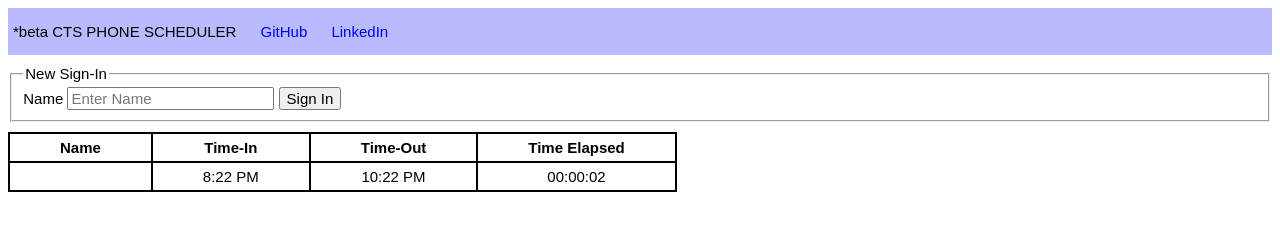
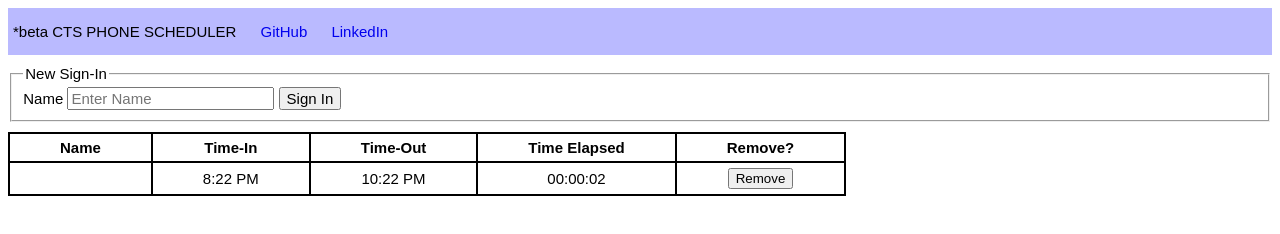
Before and after one commit to franklant/ctsphonescheduler, a website: page index.html in a window 1280 px wide. Both pictures are taken after a click on the button "Sign In". Drawn offline with nearby package versions, Linux system fonts and the light colour scheme.

Commit message:
fix: Unable to remove an entry when necessary for the user

```diff
--- a/index.html
+++ b/index.html
@@ -35,6 +35,7 @@
                 <th>Time-In</th>
                 <th>Time-Out</th>
                 <th>Time Elapsed</th>
+                <th>Remove?</th>
             </tr>
         </table>
     </div>
--- a/src/js/index.js
+++ b/src/js/index.js
@@ -157,14 +157,28 @@ function add2HoursToTime(date) {
     }
 }
 
-function tableEntry(name, timeIn, timeOut) {
+// remove the entry from the table by stopping the timer and deleting it from the table
+function removeEntry(btnElement, elapsedTimerId) {
+    // stop the timer
+    clearInterval(elapsedTimerId)
+
+    // <tr> -> <td> -> <button>
+    $(btnElement).parent().parent().remove()
+}
+
+
+function tableEntry(name, timeIn, timeOut, elapsedTimer) {
     let idName = removeWhitespace(name)
+
     return `
         <tr>
             <td id="name">${name}</td>
             <td id="timeIn">${timeIn}</td>
             <td id="timeOut">${timeOut}</td>
             <td id="${idName}-timeElapsed">00:00:00</td>
+            <td id="${idName}-btn">
+                <button id="${idName}-btn" onclick="removeEntry(this, ${elapsedTimer._intervalId})">Remove</button>
+            </td>
         </tr>
     `
 }
@@ -247,17 +261,18 @@ function submitNewEntry() {
         // }
     }
 
+    let idName = removeWhitespace(newName)
+    let eT = new ElapsedTime(idName)
+    eT.startTimer()
+
     SCHEDULE_TABLE.append(
         tableEntry(
             newName,
             newTimeIn.time,
-            newTimeOut.time
+            newTimeOut.time,
+            eT
         )
     )
-
-    let idName = removeWhitespace(newName)
-    let eT = new ElapsedTime(idName)
-    eT.startTimer()
 
     // clear fields
     NEW_ENTRY_NAME.val("")
```
